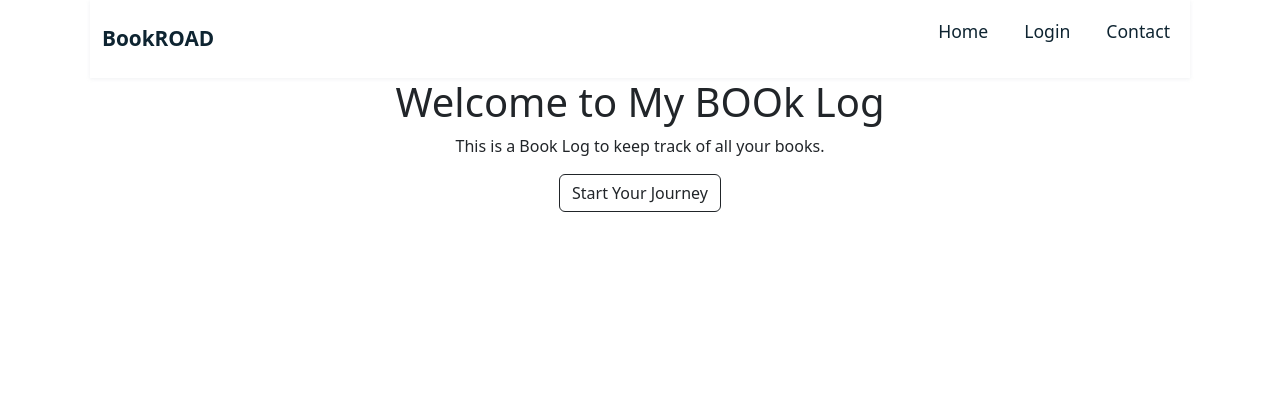
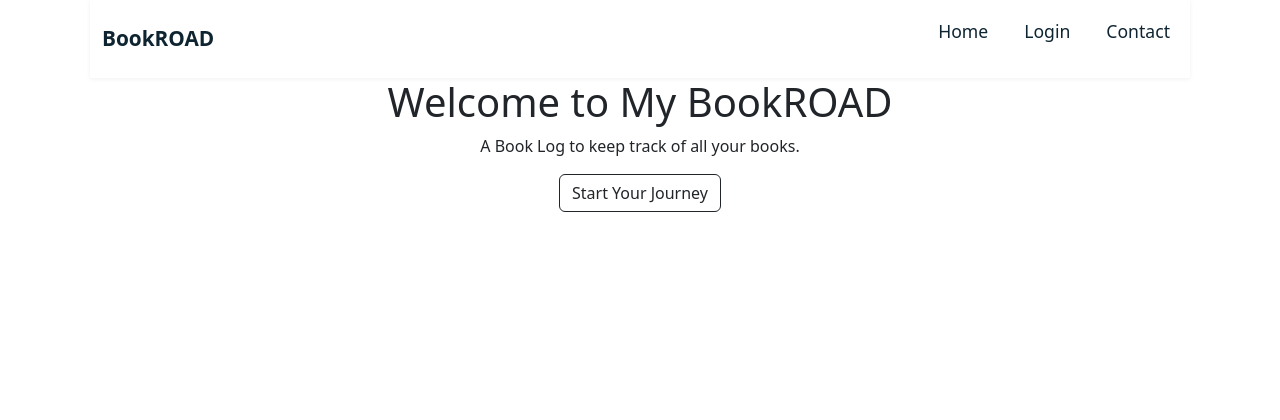
Before and after one commit to zayed0099/bookroad, a Flask app: page / in a window 1280 px wide. Shown: the top 420 px of the page. Run offline with Flask 3, Linux system fonts and the light colour scheme.

Commit message:
ui fixes

```diff
--- a/app/static/main.css
+++ b/app/static/main.css
@@ -11,6 +11,9 @@ html, body {
 .content {
   flex: 1;
 }
+
+/*Home Page Design*/
+
 
 /* Footer styles */
 #footer {
--- a/app/templates/filter_update_delete.html
+++ b/app/templates/filter_update_delete.html
@@ -10,13 +10,13 @@
         <center>
     <form action="{{ url_for('filter_update_delete') }}" method="post">
     <!-- <label for="filter_data_query">Filter data</label><br> -->
-    <input type="text" id="filter_data_query" name="filter_data_query" placeholder="Looking for something specific?">
+    <input type="text" class="form-control" name="filter_data_query" placeholder="Looking for something specific?">
    <button type="button" class="btn btn-outline-success" data-mdb-ripple-init data-mdb-ripple-color="dark">Search</button>
 </center>
     </form>
     </div>
 
-
+</div class="table-filter">
     <table id="customers">
     	 <thead>
             <tr>
@@ -40,4 +40,5 @@
     </table>
 </div>
 </div>
+</div>
 {% endblock %}
--- a/app/templates/home.html
+++ b/app/templates/home.html
@@ -3,12 +3,13 @@
 {% block title %}Home Page{% endblock %}
 
 {% block content %}
+    <div class="home-page">
     <center>
-    <h1>Welcome to My BOOk Log</h1>
-    <p>This is a Book Log to keep track of all your books.</p>
+    <h1>Welcome to My BookROAD</h1>
+    <p>A Book Log to keep track of all your books.</p>
     <a href="{{ url_for('signin') }}"><button type="button" class="btn btn-outline-dark">Start Your Journey</button></a>
     <!-- <a href="{{ url_for('login') }}"><button type="button" class="btn btn-outline-dark">Login</button></a>
     <a href="{{ url_for('dashboard') }}"><button type="button" class="btn btn-outline-dark">Dashboard</button></a> -->
     </center>
-
+    </div>
 {% endblock %}
```
Also changed, not shown: app/static/filter.css (+8 -0 lines).
